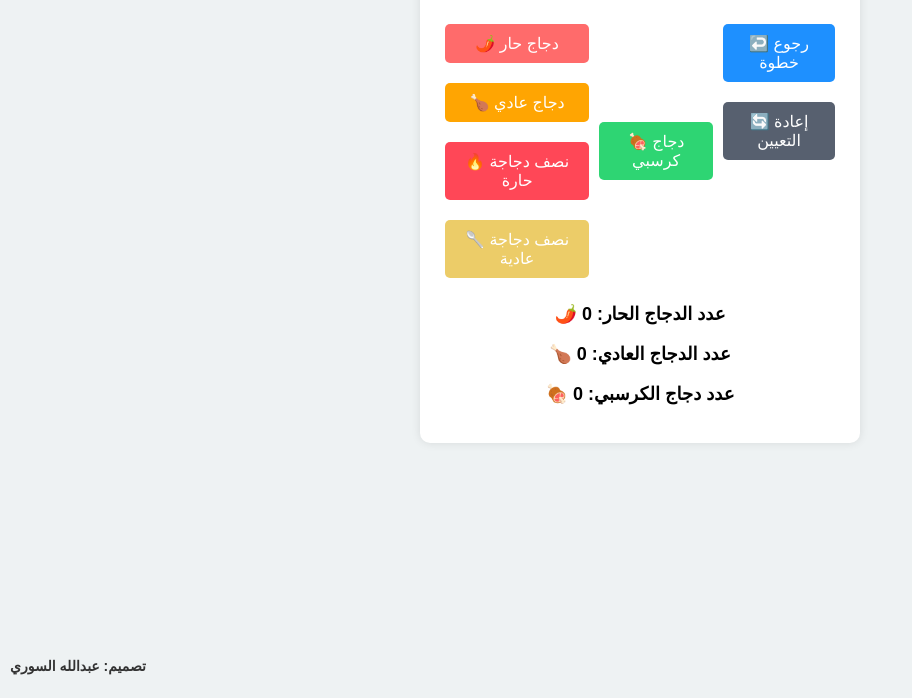
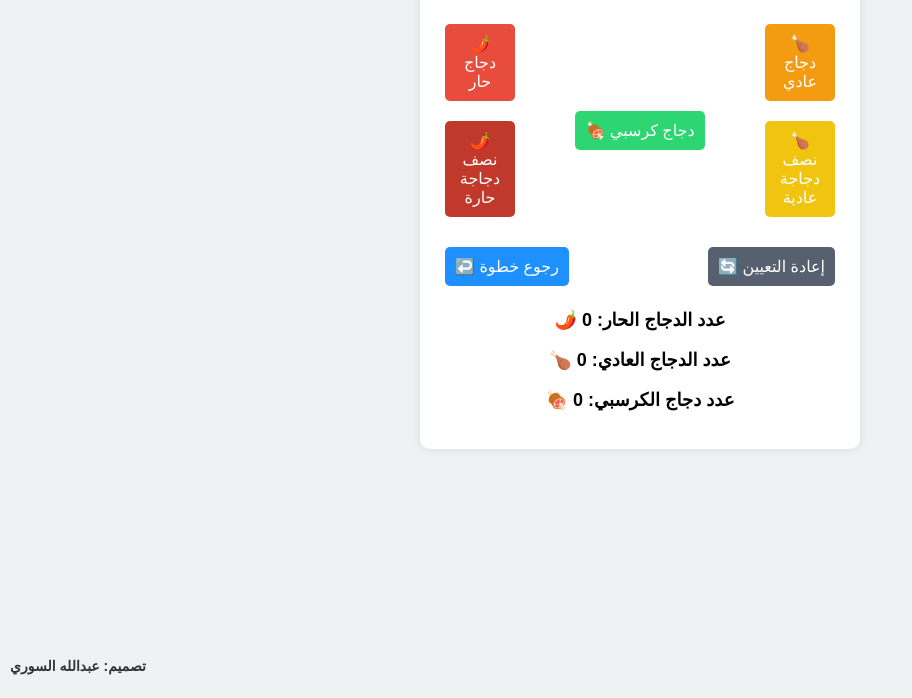
Before and after one commit to baatws/my-website, a plain HTML site: page index.html in a window 1280 px wide. Shown: the part 102-800 px from the top of the page, without its empty margins (0-912 px from the left). Drawn offline with Linux system fonts and the light colour scheme.

Commit message:
Update index.html

```diff
--- a/index.html
+++ b/index.html
@@ -28,20 +28,31 @@
 
         .buttons {
             display: flex;
-            justify-content: space-between;
+            justify-content: center;
+            gap: 20px;
             margin-bottom: 20px;
         }
 
-        .buttons .left, .buttons .right {
+        .left, .right {
             display: flex;
             flex-direction: column;
             gap: 10px;
+            width: 40%;
         }
 
-        .buttons .center {
+        .center {
             display: flex;
             justify-content: center;
             align-items: center;
+            width: 100%;
+            margin-top: 20px;
+        }
+
+        .bottom-buttons {
+            display: flex;
+            justify-content: space-between;
+            width: 100%;
+            margin-top: 20px;
         }
 
         button {
@@ -62,10 +73,11 @@
             transform: scale(1.05);
         }
 
-        .hot { background-color: #ff6b6b; color: white; }
-        .normal { background-color: #ffa502; color: white; }
-        .half-hot { background-color: #ff4757; color: white; }
-        .half-regular { background-color: #eccc68; color: white; }
+        /* تخصيص الألوان */
+        .hot { background-color: #e74c3c; color: white; } /* اللون الأحمر */
+        .normal { background-color: #f39c12; color: white; } /* اللون الأصفر */
+        .half-hot { background-color: #c0392b; color: white; }
+        .half-regular { background-color: #f1c40f; color: white; }
         .crispy { background-color: #2ed573; color: white; }
         .undo { background-color: #1e90ff; color: white; }
         .reset { background-color: #57606f; color: white; }
@@ -92,18 +104,24 @@
         <div class="buttons">
             <div class="left">
                 <button class="hot" onclick="addOrder('hot')">🌶️ دجاج حار</button>
-                <button class="normal" onclick="addOrder('normal')">🍗 دجاج عادي</button>
-                <button class="half-hot" onclick="addOrder('half-hot')">🔥 نصف دجاجة حارة</button>
-                <button class="half-regular" onclick="addOrder('half-regular')">🥄 نصف دجاجة عادية</button>
+                <button class="half-hot" onclick="addOrder('half-hot')">🌶️ نصف دجاجة حارة</button>
             </div>
+
             <div class="center">
                 <button class="crispy" onclick="addOrder('crispy')">🍖 دجاج كرسبي</button>
             </div>
+
             <div class="right">
-                <button class="undo" onclick="undoLastOrder()">↩️ رجوع خطوة</button>
-                <button class="reset" onclick="resetOrders()">🔄 إعادة التعيين</button>
+                <button class="normal" onclick="addOrder('normal')">🍗 دجاج عادي</button>
+                <button class="half-regular" onclick="addOrder('half-regular')">🍗 نصف دجاجة عادية</button>
             </div>
         </div>
+
+        <div class="bottom-buttons">
+            <button class="undo" onclick="undoLastOrder()">↩️ رجوع خطوة</button>
+            <button class="reset" onclick="resetOrders()">🔄 إعادة التعيين</button>
+        </div>
+
         <div class="results">
             <p>🌶️ عدد الدجاج الحار: <span id="hot-count">0</span></p>
             <p>🍗 عدد الدجاج العادي: <span id="normal-count">0</span></p>
```
